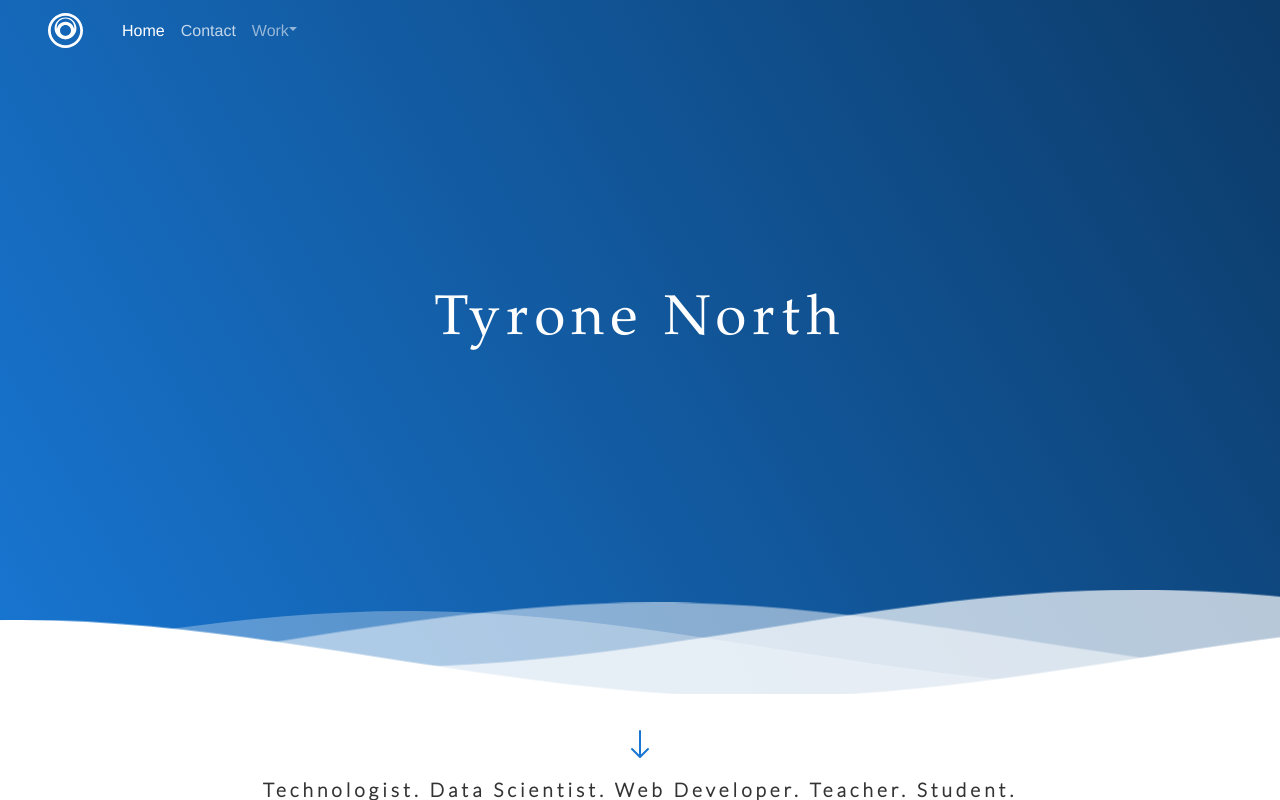
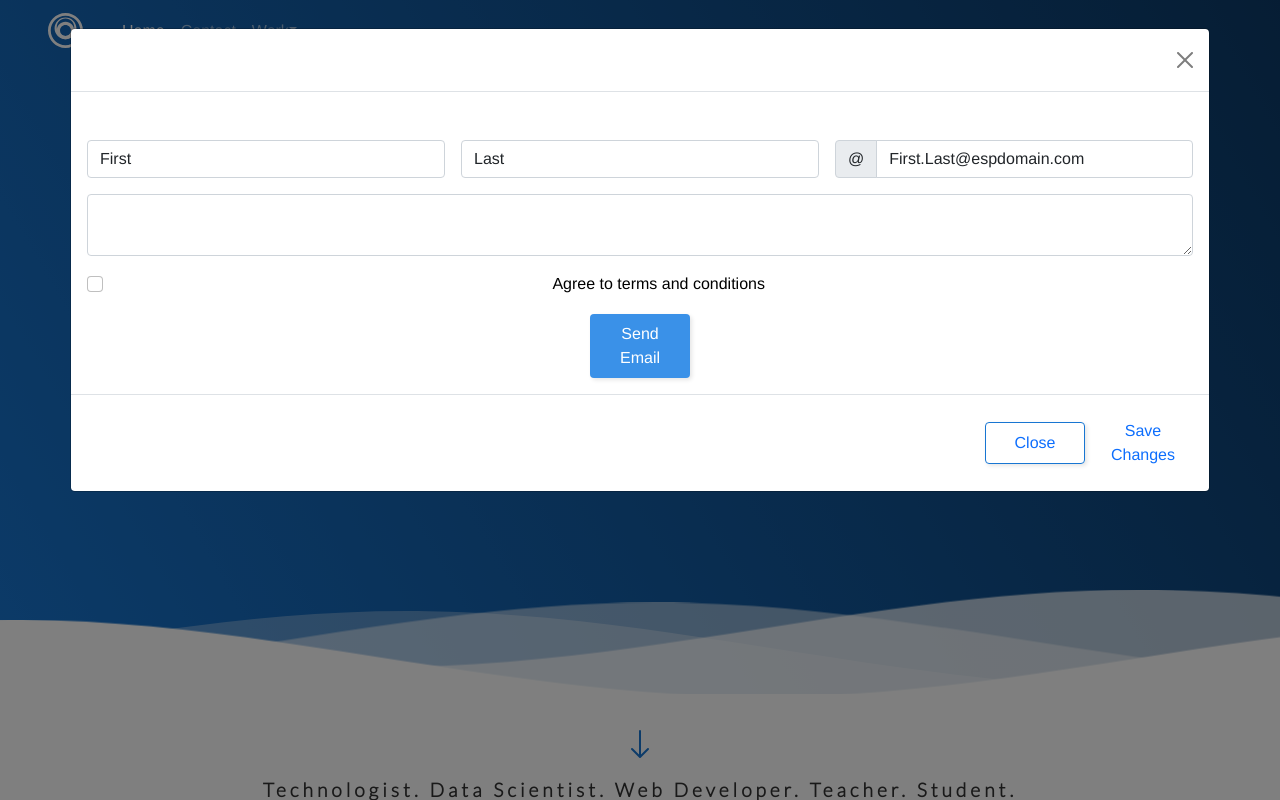
Before and after one commit to TyroneNorth/proj-portfolio, a Vue app: page / in a window 1280 px wide. Both pictures are taken after a click on the link "Contact". Shown: the top 800 px of the page. Built offline with nearby package versions, Linux system fonts and the light colour scheme.

Commit message:
Added js dependencies

```diff
--- a/src/components/ContactForm.vue
+++ b/src/components/ContactForm.vue
@@ -34,17 +34,17 @@
     <form class="row g-3">
   <div class="col-md-4">
     <label for="validationDefault01" class="form-label">First name</label>
-    <input type="text" class="form-control" id="validationDefault01" value="Rosa" required>
+    <input type="text" class="form-control" id="validationDefault01" value="First" required>
   </div>
   <div class="col-md-4">
     <label for="validationDefault02" class="form-label">Last name</label>
-    <input type="text" class="form-control" id="validationDefault02" value="Parks" required>
+    <input type="text" class="form-control" id="validationDefault02" value="Last" required>
   </div>
   <div class="col-md-4">
     <label for="validationDefaultUsername" class="form-label" >Email</label>
     <div class="input-group">
       <span class="input-group-text" id="inputGroupPrepend2">@</span>
-      <input type="text" class="form-control" id="validationDefaultUsername" value="Rosa.Parks@underground.com"  aria-describedby="inputGroupPrepend2" required>
+      <input type="text" class="form-control" id="validationDefaultUsername" value="First.Last@espdomain.com"  aria-describedby="inputGroupPrepend2" required>
     </div>
   </div>
   <div >
--- a/src/components/NavBar.vue
+++ b/src/components/NavBar.vue
@@ -1,6 +1,6 @@
 <script setup lang="ts">
 import ContactModal from './ContactModal.vue';
-
+import ContactForm from './ContactForm.vue';
 
 
 </script>
--- a/src/main.ts
+++ b/src/main.ts
@@ -4,3 +4,5 @@
 import  '../node_modules/bootstrap/dist/css/bootstrap.min.css'
 
 createApp(App).mount('#app')
+
+import '../node_modules/bootstrap/dist/js/bootstrap.min.js'
```
